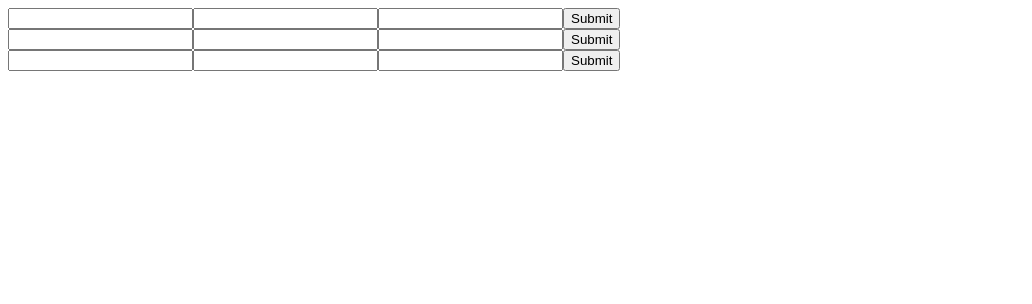
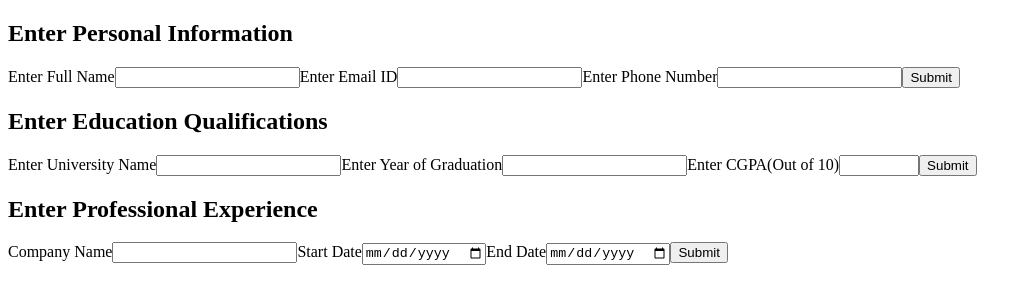
Before and after one commit to avanish1207/cv-application, a React (Vite) app: page / in a window 1280 px wide. Shown: the top 304 px of the page, without its empty margins (0-1032 px from the left). Built offline with nearby package versions, Linux system fonts and the light colour scheme.

Commit message:
skeletal ui change and input logic improvement

```diff
--- a/src/components/Education.jsx
+++ b/src/components/Education.jsx
@@ -34,9 +34,13 @@ function Education(){
             {
                 editing?(
                     <div>
-                        <input type="text" name="college" value={text.college} onChange={handleChange}/>
-                        <input type="text" name="year" value={text.year} onChange={handleChange}/>
-                        <input type="text" name="cgpa" value={text.cgpa} onChange={handleChange}/>
+                        <h2>Enter Education Qualifications</h2>
+                        <label htmlFor="college">Enter University Name</label>
+                        <input type="text" id="college" name="college" value={text.college} onChange={handleChange}/>
+                        <label htmlFor="year">Enter Year of Graduation</label>
+                        <input type="number" id="year" name="year" value={text.year} onChange={handleChange}/>
+                        <label htmlFor="cgpa">Enter CGPA(Out of 10)</label>
+                        <input type="number" id="cgpa" name="cgpa" min="0" max="10" step="0.01" value={text.cgpa} onChange={handleChange}/>
                         <button onClick={handleSubmit}>Submit</button>
                     </div>
                 ):(
--- a/src/components/Experience.jsx
+++ b/src/components/Experience.jsx
@@ -33,9 +33,13 @@ function Experience(){
             {
                 editing ? (
                     <div>
-                        <input type="text" name="company" value={text.company} onChange={handleChange}/>
-                        <input type="text" name="startDate" value={text.startDate} onChange={handleChange}/>
-                        <input type="text" name="endDate" value={text.endDate} onChange={handleChange}/>
+                        <h2>Enter Professional Experience</h2>
+                        <label htmlFor="company">Company Name</label>
+                        <input type="text" id="company" name="company" value={text.company} onChange={handleChange}/>
+                        <label htmlFor="startDate">Start Date</label>
+                        <input type="date" id="startDate" name="startDate" value={text.startDate} onChange={handleChange}/>
+                        <label htmlFor="endDate">End Date</label>
+                        <input type="date" id="endDate" name="endDate" value={text.endDate} onChange={handleChange}/>
                         <button onClick={handleSubmit}>Submit</button>
                     </div>
                 ):(
--- a/src/components/PersonalInfo.jsx
+++ b/src/components/PersonalInfo.jsx
@@ -33,9 +33,13 @@ function PersonalInfo(){
             {
                 editing ? (
                     <div>
-                        <input type="text" value={text.name} name="name" onChange={handleChange}/>
-                        <input type="text" value={text.email} name="email" onChange={handleChange}/>
-                        <input type="text" value={text.phone} name="phone" onChange={handleChange}/>
+                        <h2>Enter Personal Information</h2>
+                        <label htmlFor="name">Enter Full Name</label>
+                        <input type="text" id="name" value={text.name} name="name" onChange={handleChange}/>
+                        <label htmlFor="email">Enter Email ID</label>
+                        <input type="text" id="email" value={text.email} name="email" onChange={handleChange}/>
+                        <label htmlFor="phone">Enter Phone Number</label>
+                        <input type="number" id="phone" value={text.phone} name="phone" onChange={handleChange}/>
                         <button onClick={handleSubmit}>Submit</button>
                     </div>
                 ):
```
